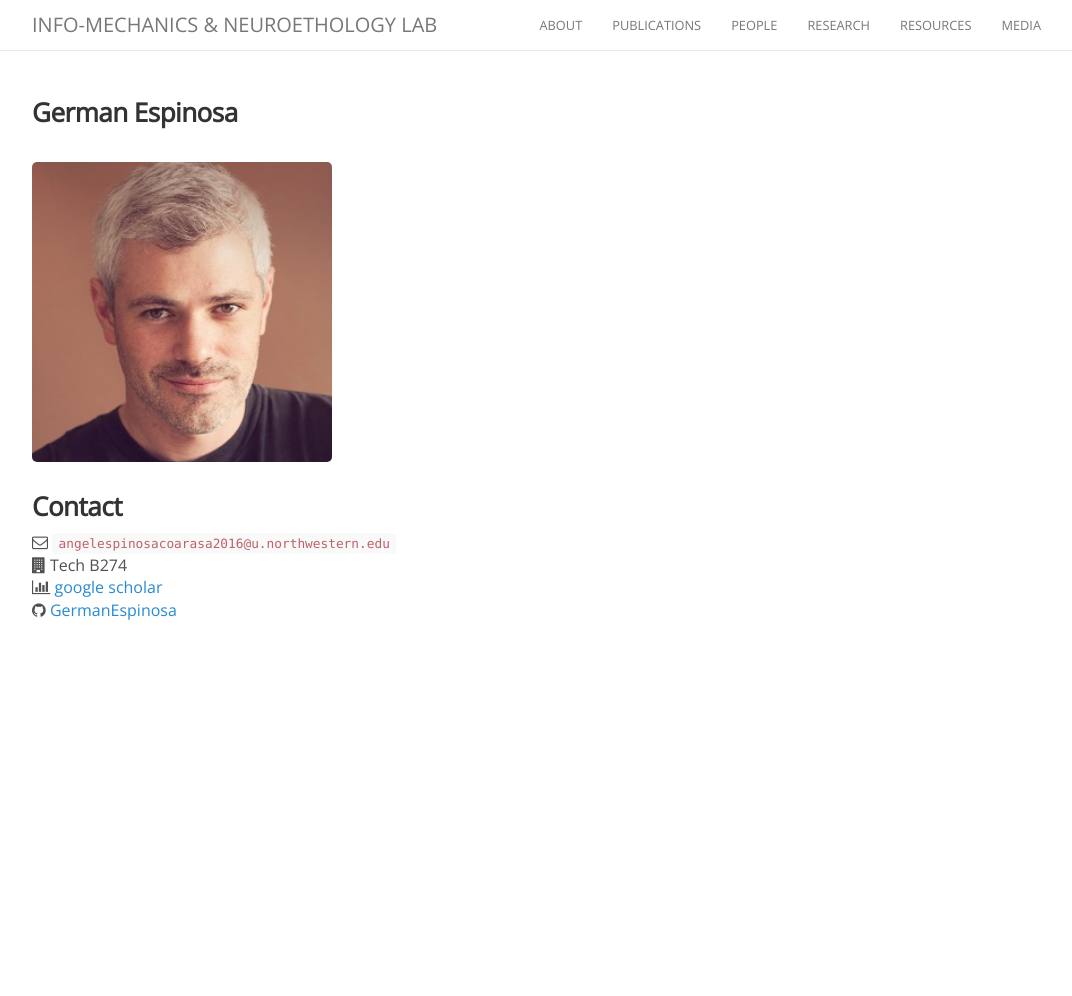
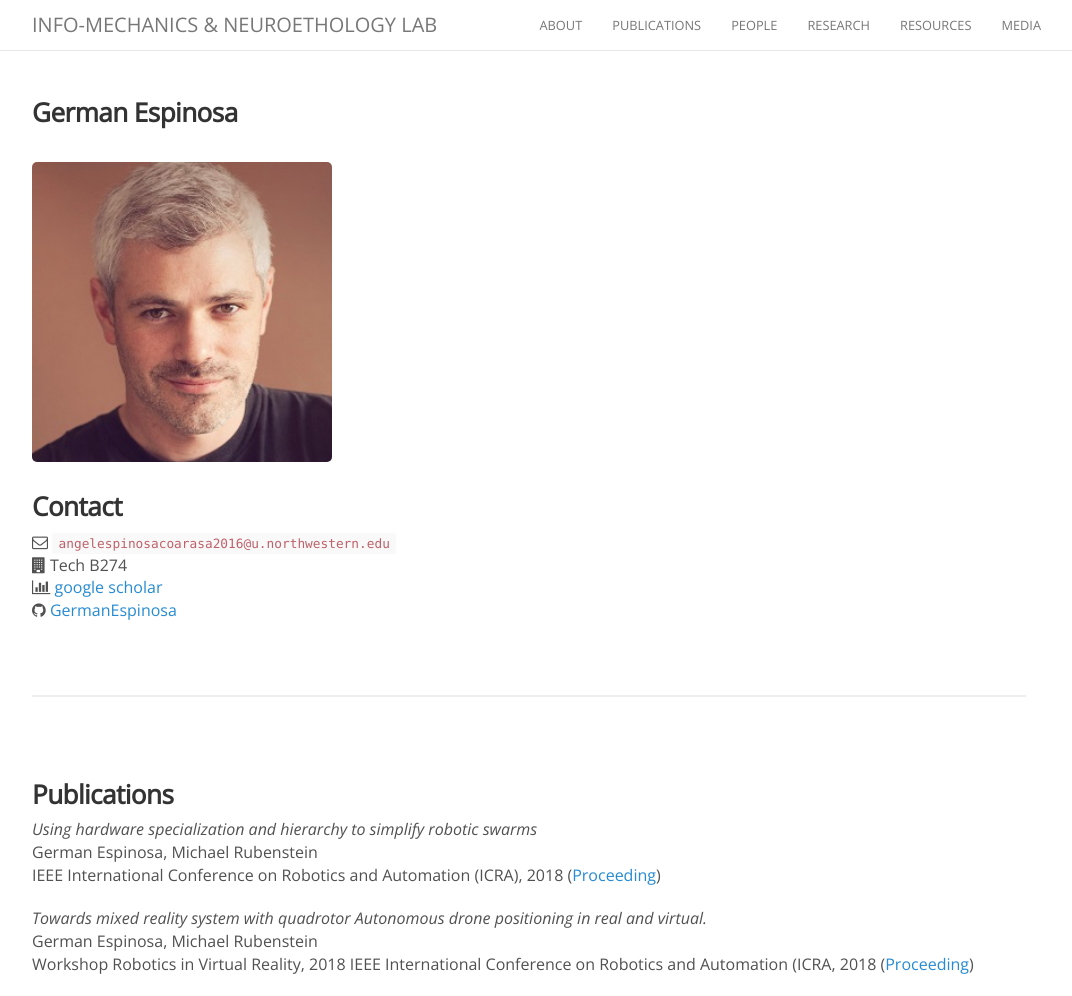
Before and after one commit to maciverlab/maciverlab.github.io, a Jekyll site: the page built from _people/german_espinosa.md, in a window 1280 px wide and 996 px high. Shown: the whole window, without its empty margins (111-1183 px from the left). Built offline with Jekyll 4.4.1, drawn with Linux system fonts in a browser that asks for light colours; nearby versions of some CDN libraries; comment, search, counter and statistics services are not loaded.

Commit message:
Update german_espinosa.md

```diff
--- a/_people/german_espinosa.md
+++ b/_people/german_espinosa.md
@@ -14,3 +14,17 @@ joined: 2018
 <i class="fa fa-building"></i> Tech B274 <br>
 <i class="fa fa-bar-chart"></i> [google scholar](https://scholar.google.com/citations?user=kxR1cqEAAAAJ&hl=en) <br>
 <i class="fa fa-github"></i>[ GermanEspinosa](https://github.com/germanespinosa?tab=repositories)
+
+<br>
+<hr>
+<br>
+
+### Publications
+
+_Using hardware specialization and hierarchy to simplify robotic swarms_<br>
+German Espinosa, Michael Rubenstein<br>
+IEEE International Conference on Robotics and Automation (ICRA), 2018 ([Proceeding](https://ieeexplore.ieee.org/iel7/8449910/8460178/08463206.pdf))
+
+_Towards mixed reality system with quadrotor Autonomous drone positioning in real and virtual._<br>
+German Espinosa, Michael Rubenstein<br>
+Workshop Robotics in Virtual Reality, 2018 IEEE International Conference on Robotics and Automation (ICRA, 2018 ([Proceeding](https://robotics.northwestern.edu/documents/publications/Towards_mixed_reality_system_with_quadrotor_Autonomous_drone_positioning_in_real_and_virtual_reality_space_-_Final_.pdf))
```
